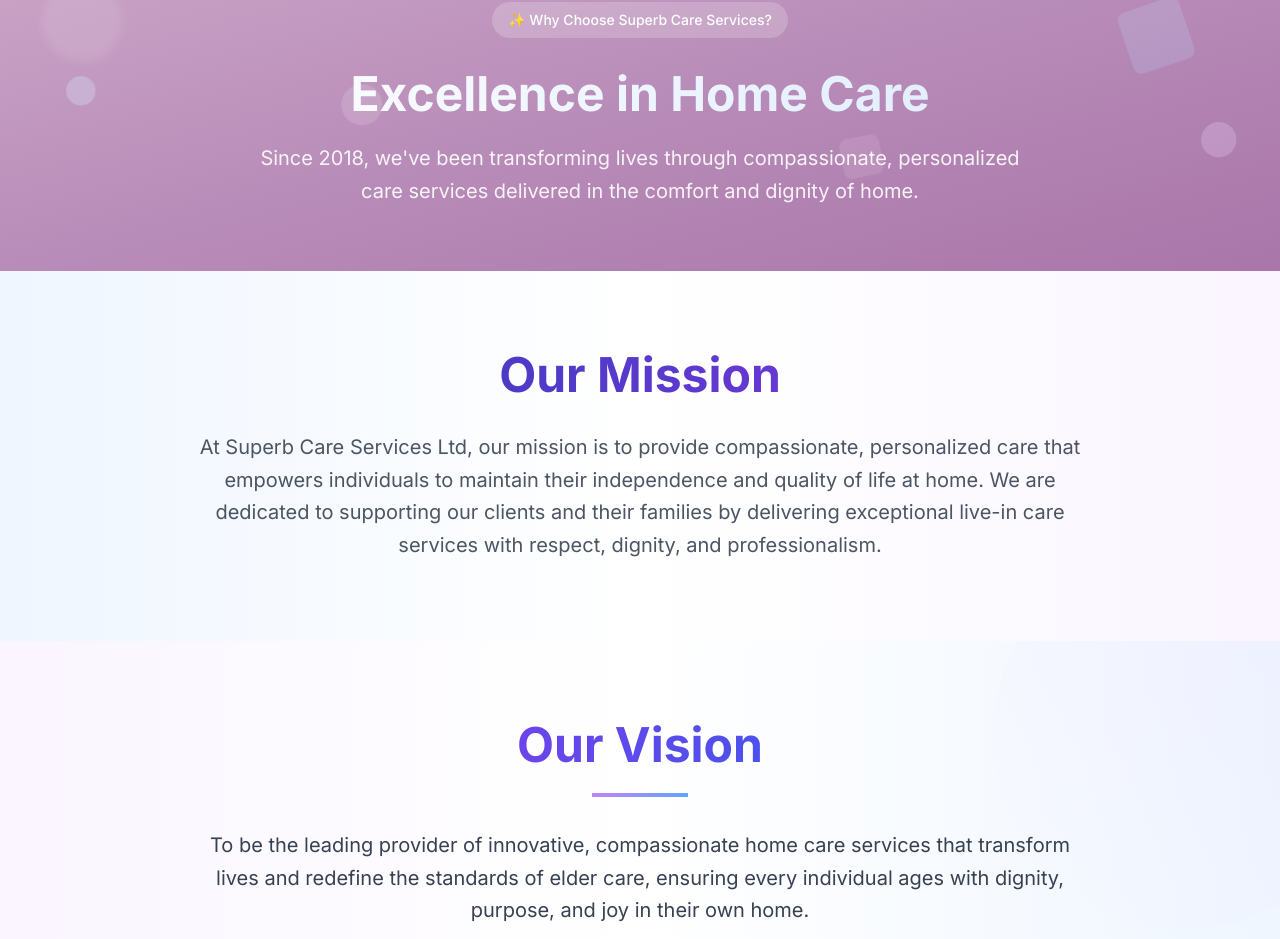
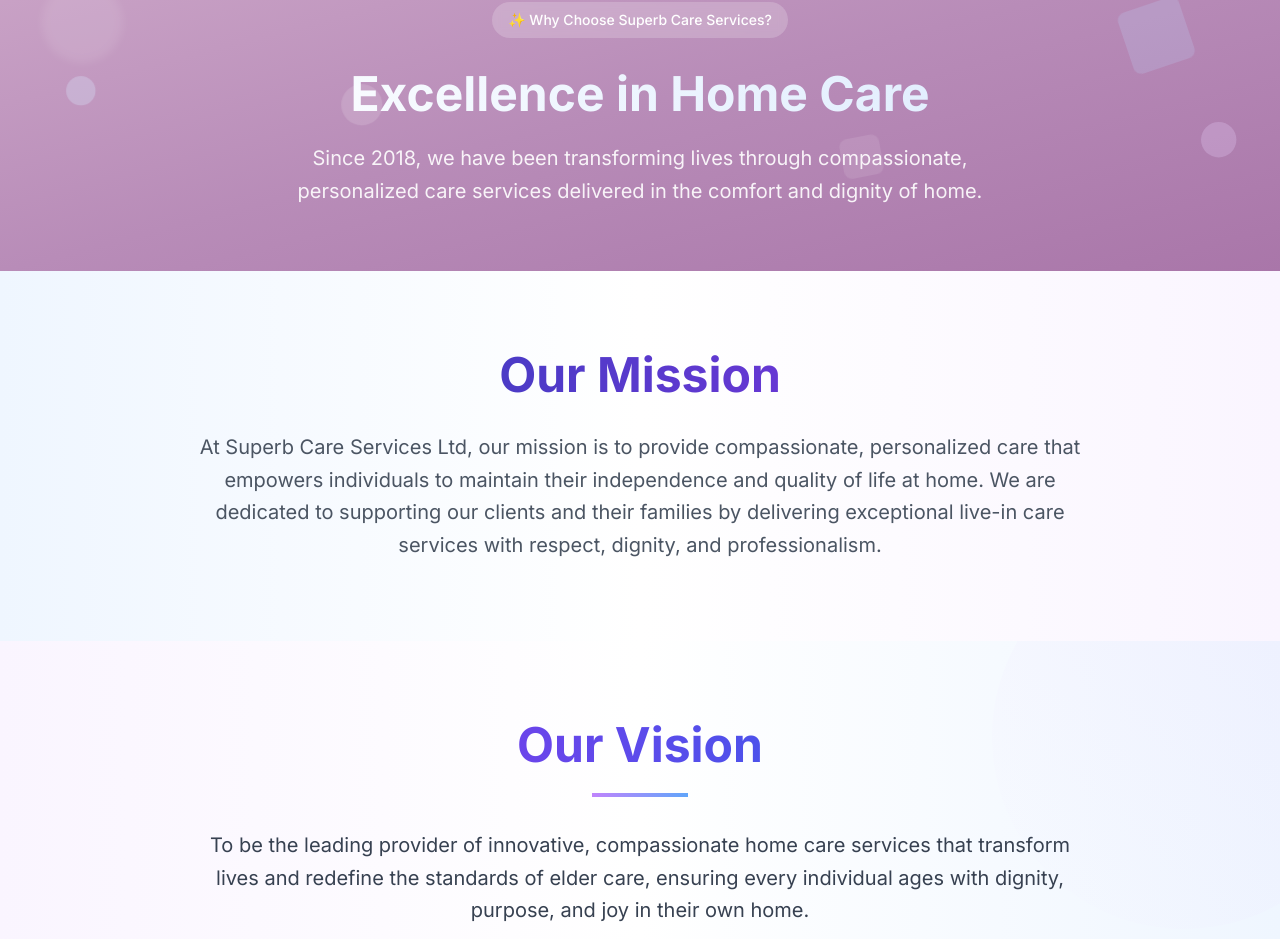
Before and after one commit to JeiKiarie/superbcare-v3, a Next.js app: page /about-us in a window 1280 px wide. Shown: the part 862-1801 px from the top of the page. Built offline with nearby package versions, Linux system fonts and the light colour scheme.

Commit message:
Update page.jsx

```diff
--- a/app/about-us/page.jsx
+++ b/app/about-us/page.jsx
@@ -58,9 +58,9 @@ const AboutPage = () => {
 							animate={{ opacity: 1, y: 0 }}
 							transition={{ delay: 0.6 }}>
 							<p className="text-xl leading-relaxed opacity-90 max-w-3xl mx-auto">
-								Since 2018, we've been transforming lives through compassionate,
-								personalized care services delivered in the comfort and dignity
-								of home.
+								Since 2018, we have been transforming lives through
+								compassionate, personalized care services delivered in the
+								comfort and dignity of home.
 							</p>
 						</AnimatedWrapper>
 					</div>
@@ -282,7 +282,8 @@ const AboutPage = () => {
 						</h3>
 						<p className="text-xl text-gray-600 max-w-3xl mx-auto">
 							Our passionate team of professionals dedicated to delivering
-							exceptional care and making a difference in our clients' lives.
+							exceptional care and making a difference in our clients&apos;
+							lives.
 						</p>
 					</AnimatedWrapper>
 
```
